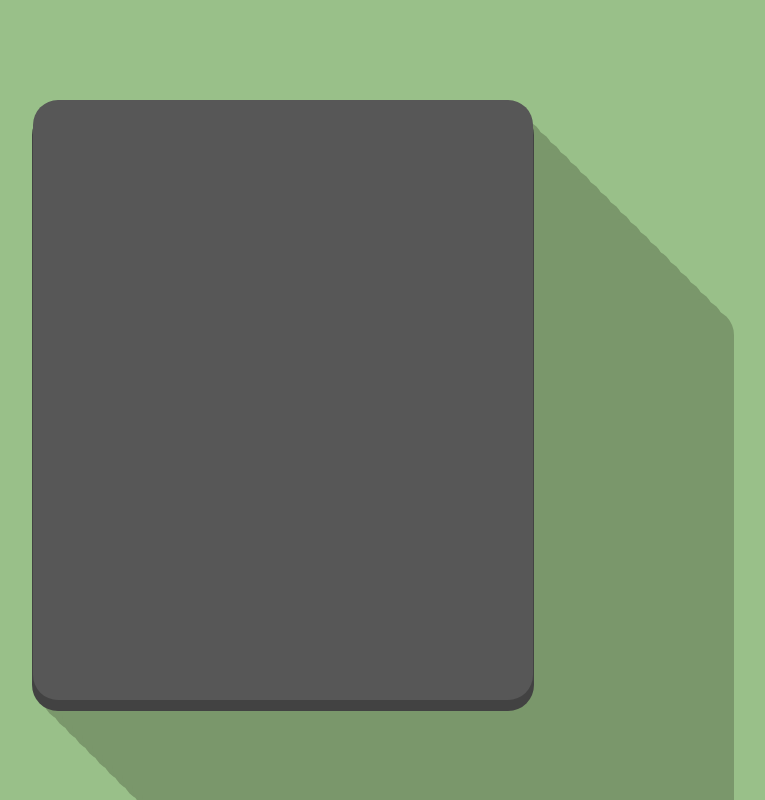
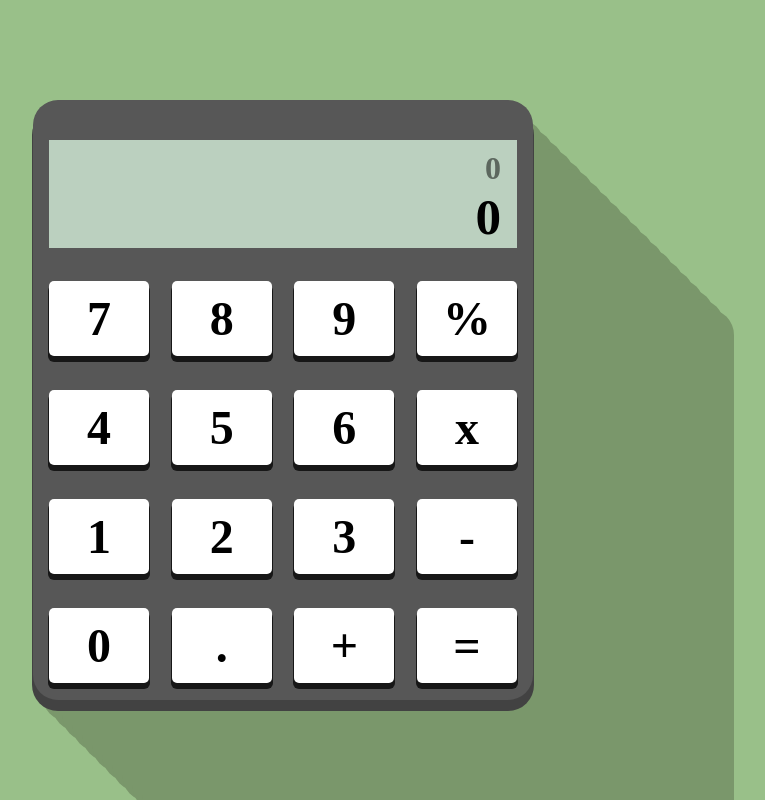
Before and after one commit to Lidervil/Calculator, a plain HTML site: page index.html in a window 1280 px wide. Shown: the whole page, without its empty margins (357-1122 px from the left). Drawn offline with Linux system fonts and the light colour scheme.

Commit message:
add full html/css w/o btn function or anims

```diff
--- a/index.html
+++ b/index.html
@@ -10,23 +10,33 @@
 </head>
 <body>
     <div class="container">
-        <div class="display">
-
+        <div class="display calc">
+            <h1 id="sub">0</h1>
+            <h1 id="main">0</h1>
         </div>
-        <div class="top-buttons">
-
+        <div class="top-buttons calc row">
+            <div class="btn">7</div>
+            <div class="btn">8</div>
+            <div class="btn">9</div>
+            <div class="btn">%</div>
         </div>
-        <div class="sec-buttons">
-
+        <div class="mid-buttons calc row">
+            <div class="btn">4</div>
+            <div class="btn">5</div>
+            <div class="btn">6</div>
+            <div class="btn">x</div>
         </div>
-        <div class="mid-buttons">
-
+        <div class="low-buttons calc row">
+            <div class="btn">1</div>
+            <div class="btn">2</div>
+            <div class="btn">3</div>
+            <div class="btn">-</div>
         </div>
-        <div class="low-buttons">
-
-        </div>
-        <div class="bot-buttons">
-
+        <div class="bot-buttons calc row">
+            <div class="btn">0</div>
+            <div class="btn">.</div>
+            <div class="btn">+</div>
+            <div class="btn">=</div>
         </div>
     </div>
 </body>
--- a/style.css
+++ b/style.css
@@ -31,14 +31,53 @@ body {
                 20px 30px 0px 1px #7A976B,
                 10px 20px 0px 1px #7A976B;
     position: absolute;
+    display: grid;
     top: 50%;
     left: 50%;
     transform: translate(-50%, -50%);
 }
 .display {
+    display: flex;
+    flex-direction: column;
     background-color: #BBD0BF;
+    margin-top: 40px !important;
+    padding-top: 10px !important;
 }
 
 .btn {
-    background-color: #EBEBEB;
+    border-radius: 5px;
+    box-shadow: 0px 5px 0px 1px #171717;
+    height: 75px;
+    background-color: #FFFFFF;
+    width: 100px;
+    display: flex;
+    align-items: center;
+    justify-content: center;
+    font-size: 3rem;
+    font-weight: 800;
 }
+
+.calc {
+    margin: 1rem;
+}
+
+.row {
+    display: flex;
+    justify-content: space-between;
+    align-items: center;
+    align-content: center;
+}
+
+#main, #sub {
+    text-align: end;
+    margin: 0;
+    margin-right: 1rem;
+}
+
+#sub {
+    opacity: 0.5 !important;
+}
+
+#main {
+    font-size: 3.2rem;
+}
```
